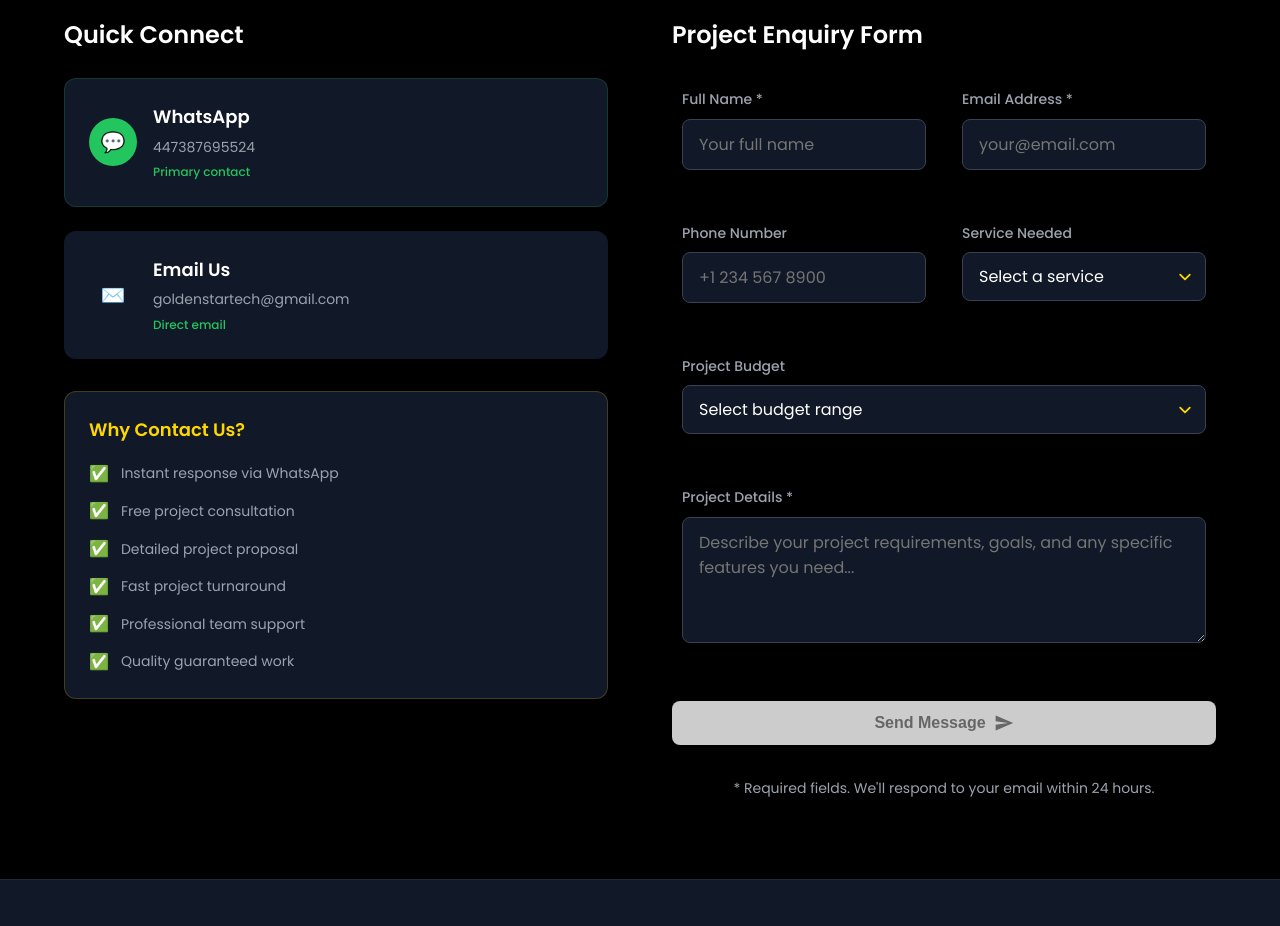
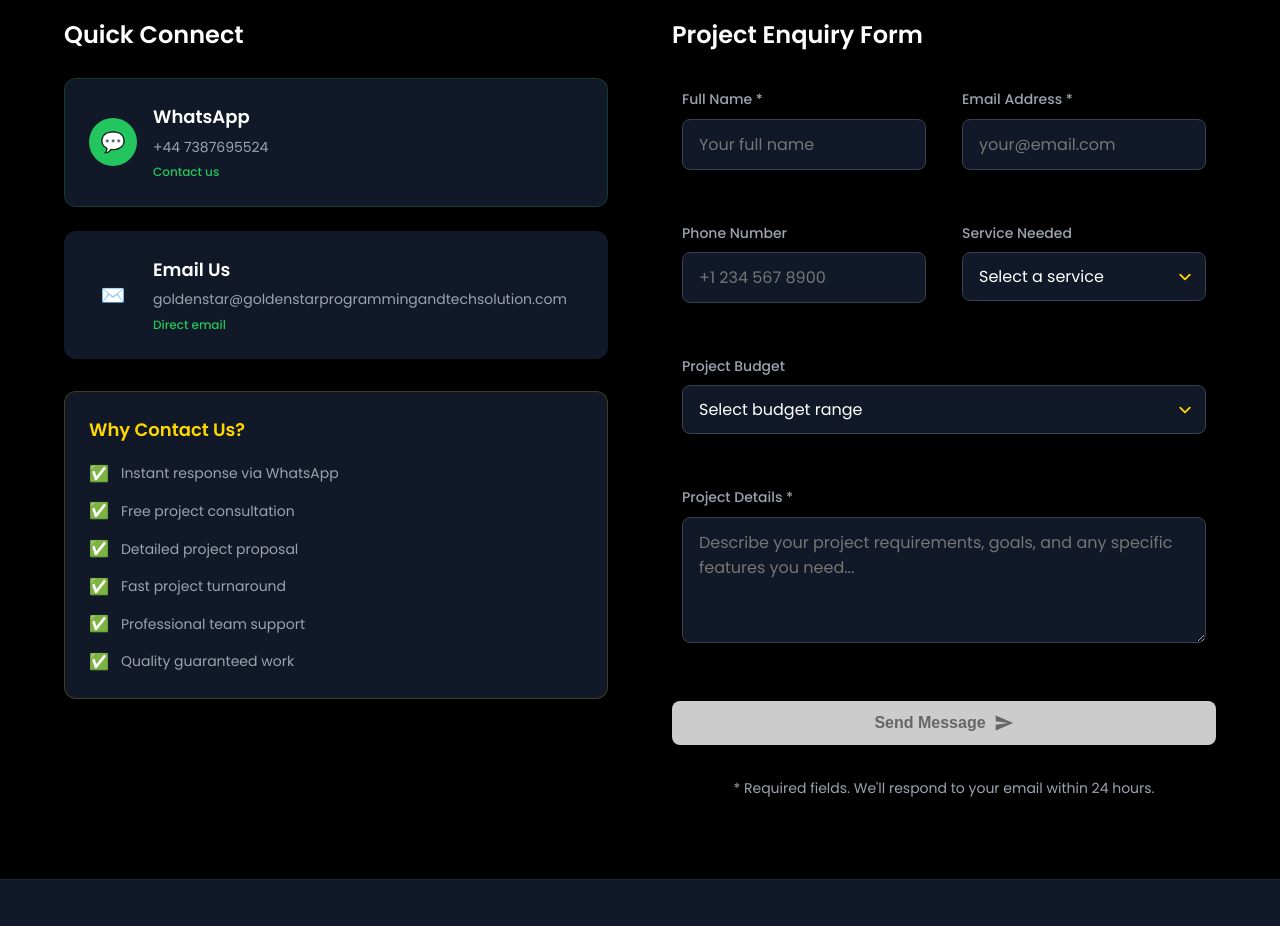
Before and after one commit to peaceolu/GoldenStarProgrammingandTechSolution, a React (Vite) app: page / in a window 1280 px wide. Shown: the part 4260-5186 px from the top of the page. Built offline with nearby package versions, Linux system fonts and the light colour scheme.

Commit message:
email and number config

```diff
--- a/src/assets/components/Contact.jsx
+++ b/src/assets/components/Contact.jsx
@@ -22,7 +22,7 @@ const Contact = () => {
   };
 
   const whatsappNumbers = [
-    '447387695524',
+    '+44 7387695524',
   ];
 
   const services = [
@@ -139,7 +139,7 @@ const Contact = () => {
                 <div className="contact-link-info">
                   <h4 className="contact-link-title">WhatsApp</h4>
                   <p className="contact-link-desc">{whatsappNumbers[0]}</p>
-                  <p className="contact-link-sub">Primary contact</p>
+                  <p className="contact-link-sub">Contact us</p>
                 </div>
               </a>
 
@@ -153,7 +153,7 @@ const Contact = () => {
                 </div>
                 <div className="contact-link-info">
                   <h4 className="contact-link-title">Email Us</h4>
-                  <p className="contact-link-desc">goldenstartech@gmail.com</p>
+                  <p className="contact-link-desc">goldenstar@goldenstarprogrammingandtechsolution.com</p>
                   <p className="contact-link-sub">Direct email</p>
                 </div>
               </a>
@@ -334,4 +334,5 @@ const Contact = () => {
   );
 };
 
+
 export default Contact;
```
